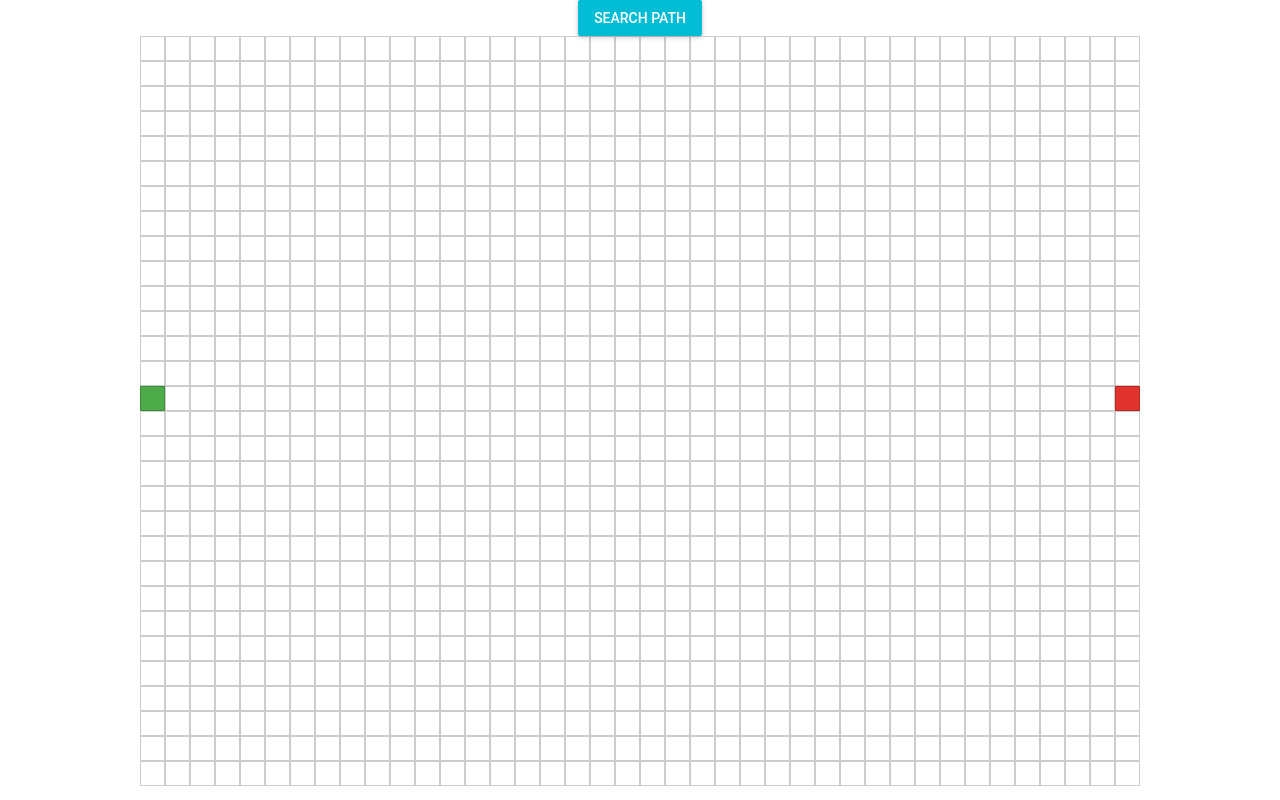
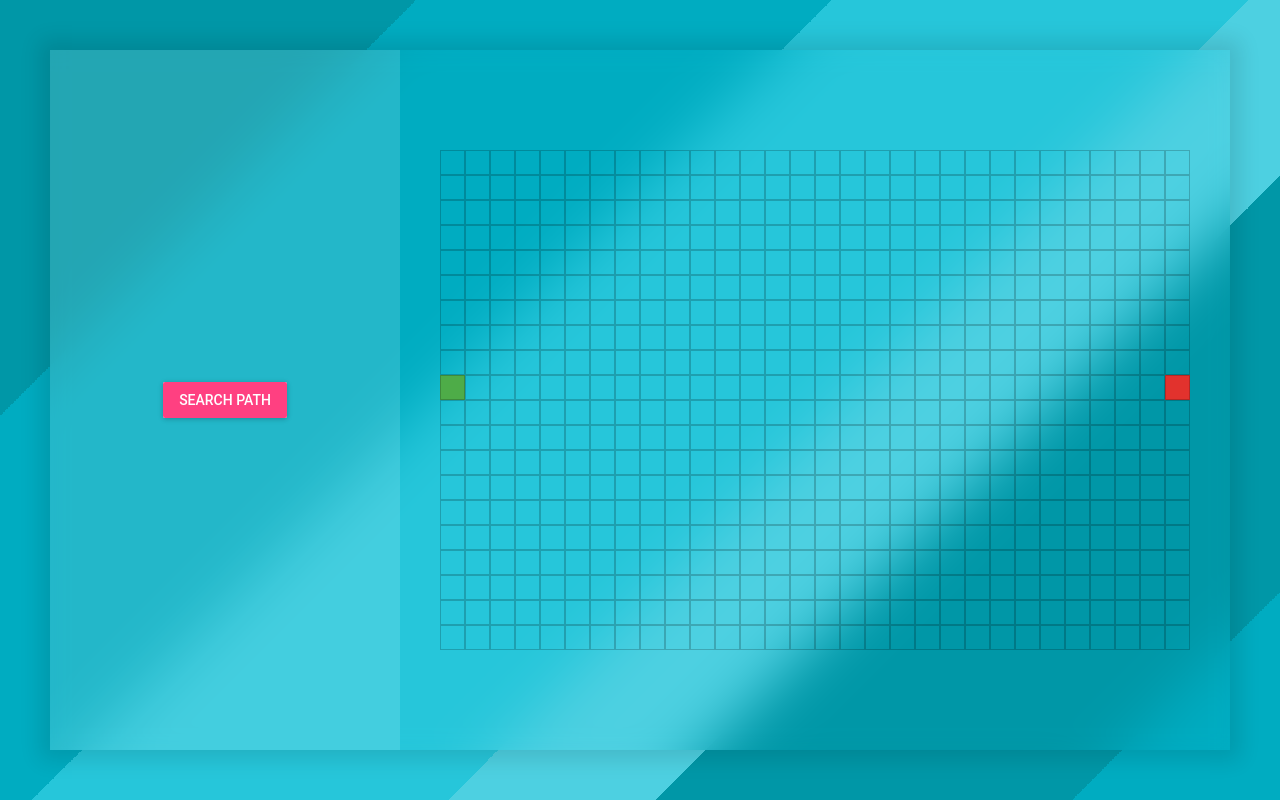
Before and after one commit to agnieszkaorzech/pathfinding, a React (Create React App) app: page / in a window 1280 px wide. Built offline with nearby package versions, Linux system fonts and the light colour scheme; what react-tap-event-plugin would draw is missing.

Commit message:
change style of application

```diff
--- a/src/components/Button/Button.css
+++ /dev/null
@@ -1,9 +0,0 @@
-.buttonSearch{
-    display: flex;
-    flex-direction: row;
-    justify-content: center;
-    align-items: center;
-    position: fixed;
-    top: 20px;
-    right: 20px;
-}
--- a/src/components/Button/Button.js
+++ b/src/components/Button/Button.js
@@ -4,7 +4,7 @@ import RaisedButton from 'material-ui/RaisedButton';
 
 const ButtonSearchPath = ({ onSearch }) =>(
     <div className="buttonSearch">
-        <RaisedButton onClick={onSearch} label="Search path" primary={true}/>
+        <RaisedButton onClick={onSearch} label="Search path" secondary={true}/>
     </div>
 );
 ButtonSearchPath.propTypes = {
--- a/src/container/App.css
+++ b/src/container/App.css
@@ -1,3 +1,81 @@
 .App {
-  text-align: center;
+  --padsize: 50;
+  position: absolute;
+  bottom: 0;
+  top: 0;
+  left: 0;
+  right: 0;
+  /*background: repeating-linear-gradient(135deg, #2e8f7a 0%, #2e8f7a 15%, #4ba491 15%, #4ba491 30%, #8accc0 30%, #8accc0 45%, #9cd3ca 45%, #9cd3ca 50%);*/
+  padding: calc(var(--padsize) * 1px);;
 }
+
+.app-frame {
+  width: 100%;
+  height: 100%;
+  box-shadow: rgba(0, 0, 0, 0.11) 0 0 20px 10px;
+  display: flex;
+}
+
+.glass {
+  position: relative;
+  z-index: 1;
+  overflow: hidden;
+}
+
+.glass-before {
+  position: absolute;
+  top: calc(var(--padsize) * -1px);
+  right: calc(var(--padsize) * -1px);
+  bottom: calc(var(--padsize) * -1px);
+  left: calc(var(--padsize) * -1px);
+  content: ' ';
+  /*background: repeating-linear-gradient(135deg, #2e8f7a 0%, #2e8f7a 15%, #4ba491 15%, #4ba491 30%, #8accc0 30%, #8accc0 45%, #9cd3ca 45%, #9cd3ca 50%);*/
+  filter: blur(30px);
+  z-index: -1;
+}
+
+.blur-layer {
+  position: absolute;
+  width: 100%;
+  height: 100%;
+  overflow: hidden;
+}
+
+.blur-background {
+  position: absolute;
+  top: -50px;
+  right: -50px;
+  bottom: -50px;
+  left: -50px;
+
+  background: linear-gradient(135deg, #2e8f7a 15%, #4ba491 15%, #4ba491 30%, #8accc0 30%, #8accc0 45%, #9cd3ca 45%, #9cd3ca 50%, #2e8f7a 50%);
+  filter: blur(20px);
+}
+
+.app-content {
+  position: relative;
+  width: 100%;
+  height: 100%;
+
+  box-shadow: rgba(0, 0, 0, 0.11) 0 0 20px 10px;
+  background-color: rgba(235, 248, 246, 0.15);
+
+  display: flex;
+}
+
+.left-panel {
+  flex: 0 0 auto;
+  width: 350px;
+  transition: all 450ms cubic-bezier(0.23, 1, 0.32, 1) 0ms;
+  background-color: rgba(235, 248, 246, 0.15);
+  display: flex;
+  justify-content: center;
+  align-items: center;
+}
+
+.right_panel{
+  width: 100%;
+  display: flex;
+  justify-content: center;
+  align-items: center;
+}
--- a/src/container/App.js
+++ b/src/container/App.js
@@ -1,19 +1,44 @@
 import React, {Component} from "react";
 import "./App.css";
 import MuiThemeProvider from "material-ui/styles/MuiThemeProvider";
+import getMuiTheme from "material-ui/styles/getMuiTheme";
+import {colors as Colors} from "material-ui/styles";
 import ButtonSearchPath from "../components/Button/Button";
 import findPath from "../services/path-finder";
-import Grid from "../lib/components/grid";
-import injectTapEventPlugin from 'react-tap-event-plugin';
+import Grid from "../lib/components/Grid";
+import injectTapEventPlugin from "react-tap-event-plugin";
 injectTapEventPlugin();
+
+
+const muiTheme = getMuiTheme({
+    palette: {
+        primary1Color: Colors.cyan500,
+        primary2Color: Colors.cyan700,
+        primary3Color: Colors.grey400,
+        accent1Color: Colors.pinkA200,
+        accent2Color: Colors.grey100,
+        accent3Color: Colors.grey500,
+        textColor: Colors.darkWhite,
+        secondaryTextColor: Colors.lightWhite
+
+    },
+    appBar: {
+        color: Colors.transparent,
+        textColor: Colors.darkWhite,
+
+    },
+    listItem: {
+        leftIconColor: Colors.lightWhite
+    }
+});
 
 class App extends Component {
     constructor(props) {
         super(props);
         this.onSearch = this.onSearch.bind(this);
         this.onGridUpdate = this.onGridUpdate.bind(this);
-        const width = 40;
-        const height = 30;
+        const width = 30;
+        const height = 20;
         this.state = {
             path: [],
             obstacles: [],
@@ -28,6 +53,21 @@ class App extends Component {
             width,
             height,
         };
+    }
+
+    generateGradient(angle, ...colors) {
+        const STEP = 10;
+
+        let gradients = colors.map((color, index) => {
+            return `${color} ${index * STEP}%, ${color} ${(index + 1) * STEP}%`;
+        }).join(', ');
+
+        return `repeating-linear-gradient(${angle}, ${gradients})`;
+    }
+
+    generateGradientForColorScheme(angle, scheme) {
+        let gradientColors = [700, 700, 600, 600, 400, 400, 300].map((color) => Colors[scheme + color]);
+        return this.generateGradient(angle, ...gradientColors);
     }
 
     onGridUpdate({obstacles, start, end}) {
@@ -50,11 +90,19 @@ class App extends Component {
     }
 
     render() {
+        let gradientStyle = {
+            background: this.generateGradientForColorScheme('135deg', 'cyan')
+        };
         return (
-            <div className="App">
-                <MuiThemeProvider>
+            <MuiThemeProvider muiTheme={getMuiTheme(muiTheme)}>
+                <div className="App" style={gradientStyle}>
+                    <div className="app-frame glass">
+                        <div className="glass-before" style={gradientStyle}/>
+                        <div className="left-panel">
                             <ButtonSearchPath onSearch={this.onSearch}/>
-                </MuiThemeProvider>
+                        </div>
+                        <div className="right_panel">
+                            <div>
                                 <Grid
                                     obstacles={this.state.obstacles}
                                     start={this.state.start}
@@ -65,6 +113,11 @@ class App extends Component {
                                     onGridUpdate={this.onGridUpdate}
                                 />
                             </div>
+                        </div>
+                    </div>
+                </div>
+            </MuiThemeProvider>
+
         );
     }
 }
--- a/src/index.css
+++ /dev/null
@@ -1,5 +0,0 @@
-body {
-  margin: 0;
-  padding: 0;
-  font-family: sans-serif;
-}
--- a/src/index.js
+++ b/src/index.js
@@ -1,6 +1,5 @@
 import React from 'react';
 import ReactDOM from 'react-dom';
-import './index.css';
 import App from './container/App';
 
 ReactDOM.render(<App />, document.getElementById('root'));
--- a/src/lib/index.js
+++ b/src/lib/index.js
@@ -1,6 +1,6 @@
 /**
  * Created by Agnieszka on 16.07.2017.
  */
-import Grid from './components/grid';
+import Grid from './components/Grid';
 
 export default Grid;
```
Also changed, not shown: src/lib/components/grid.css (deleted, +0 -18 lines), src/lib/components/grid.js. Lines whose indentation alone changed are shown as unchanged.
